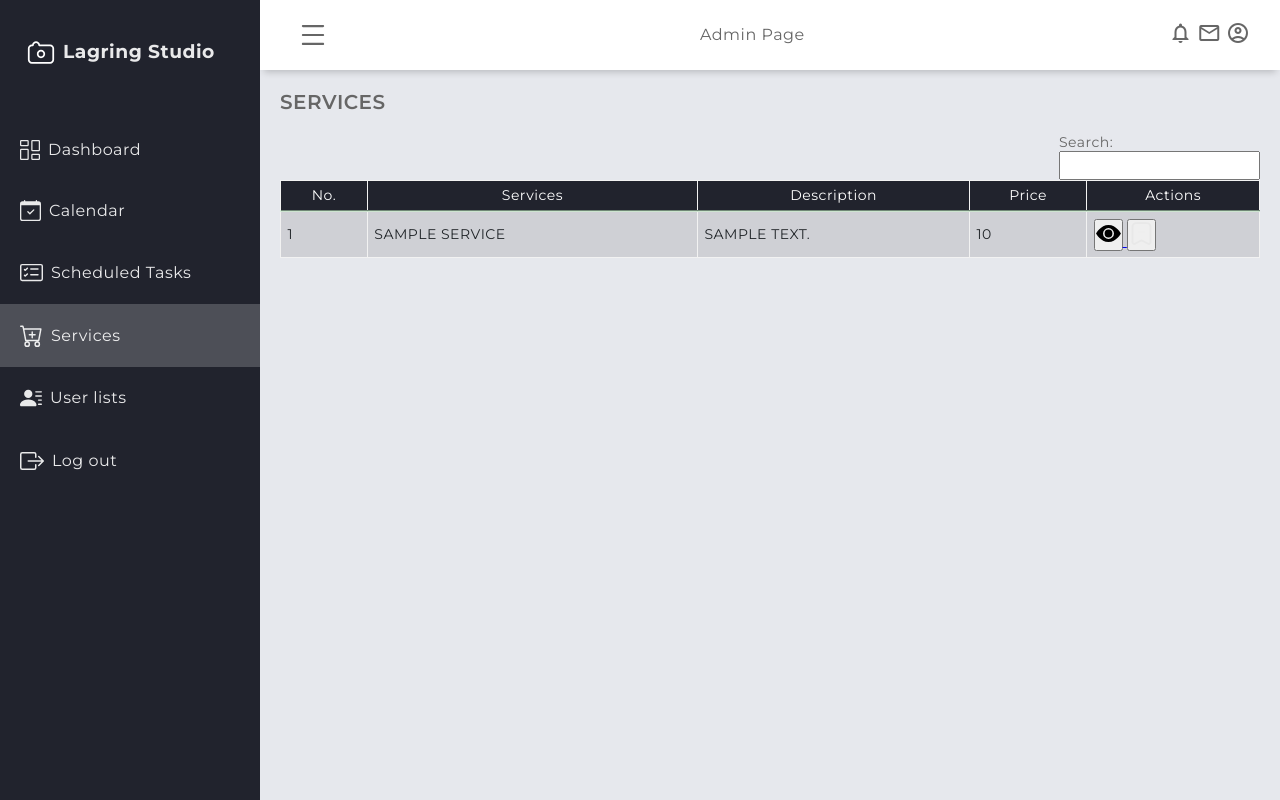
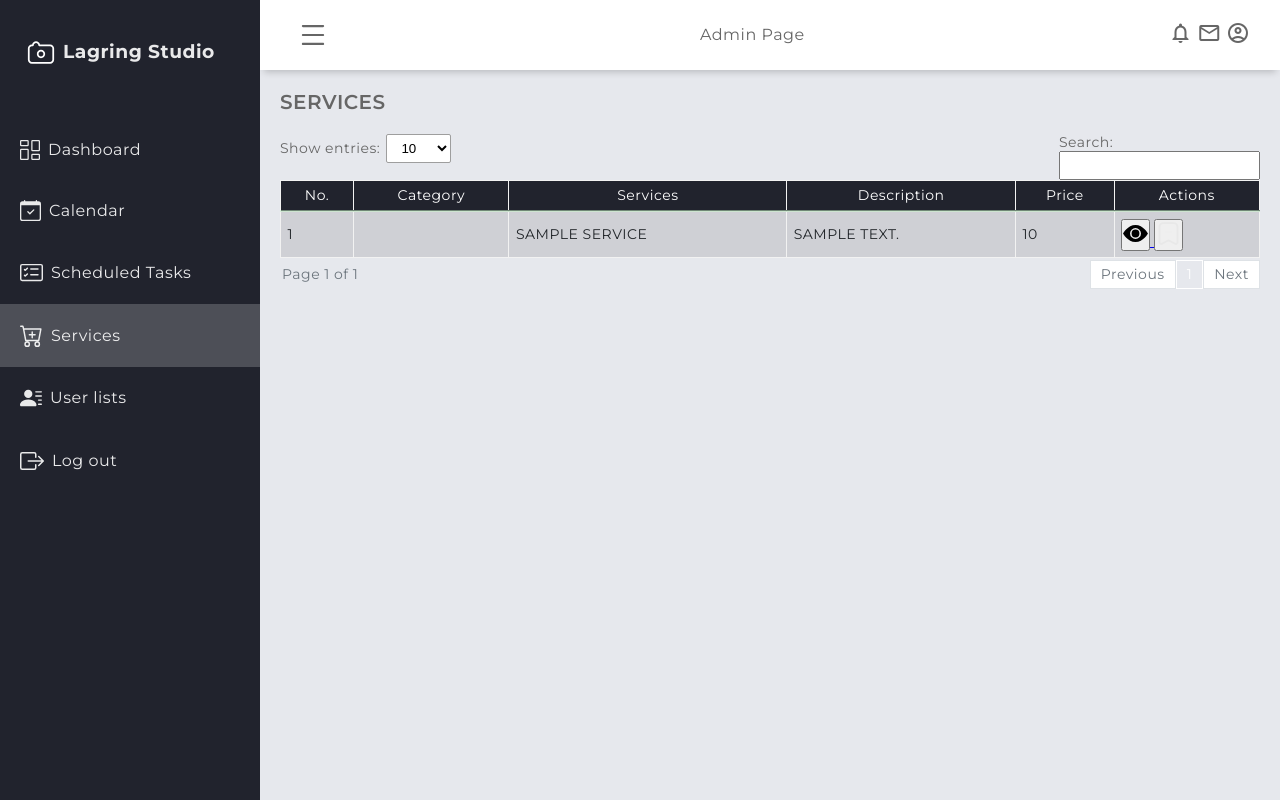
Before and after one commit to PreityAntoinette/Capstone-2, a PHP site: page /admin/services.php in a window 1280 px wide. Run offline with PHP 8.4, Linux system fonts and the light colour scheme; a user stored in the database is signed in; data comes from the database, SQL or seed files in the repository; tables that the repository leaves empty hold one stand-in row (values such as "Sample post"); data that the repository does not hold is empty.

Commit message:
Services

```diff
--- a/admin/services.php
+++ b/admin/services.php
@@ -28,9 +28,15 @@
             </div>
 
         <!-- options to set the row count -->
-                   <div class= "showAndSearch  text-secondary align-items-center mb-1">
+        <div class= "showAndSearch  text-secondary align-items-center mb-1">
                         <div class= "align-items-center">
-
+                            <label >Show entries:</label>
+                            <select id="entriesPerPage">
+                                <option value="10">10</option>
+                                <option value="25">25</option>
+                                <option value="50">50</option>
+                                <option value="100">100</option>
+                            </select>
                         </div>
                         <div class= "align-items-center">
                             <label for="searchInput" class="pr-1" >Search:</label>
@@ -45,6 +51,7 @@
                                 <thead>
                                     <tr>
                                         <th>No.</th>
+                                        <th>Category</th>
                                         <th>Services</th>
                                         <th>Description</th>
                                         <th>Price</th>
@@ -58,15 +65,16 @@
                                     if (mysqli_num_rows($sql) > 0) {
                                     while ($row = mysqli_fetch_array($sql)) {
                                         $id = $row['service_id'];
+                                        $sercat = $row['service_category'];
                                         $sername = $row['service_name'];
                                         $serdesc = $row['service_description'];
                                         $serprice = $row['service_price'];
-                                        $email = $row[''];
-                                        $dateadd = date("M j, Y", strtotime($row['date_added']));
+                                        $dateadd = date("M j, Y", strtotime($row['service_date_added']));
 
                                     ?>
                                     <tr>
                                         <td><?php echo $i++ ?></td>
+                                        <td><?php echo strtoupper($sercat);?></td>
                                         <td><?php echo strtoupper($sername);?></td>
                                         <td><?php echo strtoupper($serdesc);?></td>
                                         <td><?php echo $serprice; ?></td>
@@ -133,6 +141,15 @@
                                 </tbody>
                             </table>
                         </div>
+                        <!-- table pagination -->
+                        <div class="pagination-container">
+                            <div id="pagination-label"></div>
+                            <div id="pagination" class="pagination"></div>
+                        </div>
+                    </div>
+                </div>
+            </main>
+            <!-- End Main -->
         <!-- Custom JS -->
         <script src="../assets/admin/js/sidebar_toggle.js"></script>
         <script src="../assets/global/js/table.js"></script>
--- a/user/navigation/sidebar.php
+++ b/user/navigation/sidebar.php
@@ -97,7 +97,7 @@
         </li>
 
         <li <?php if ($current_page === 'settings.php') echo 'class="navLinkActive"';?>>
-            <a href="settings.php">
+            <!-- <a href="settings.php">
                 <svg
                     xmlns="http://www.w3.org/2000/svg"
                     width="23"
@@ -114,7 +114,7 @@
                     />
                 </svg>
                 Settings
-            </a>
+            </a> -->
         </li>
 
         <li class="sidebar-list-item">
```
Also changed, not shown: assets/css/footer.css (added, +32 -0 lines), index.php (+11 -0 lines).
